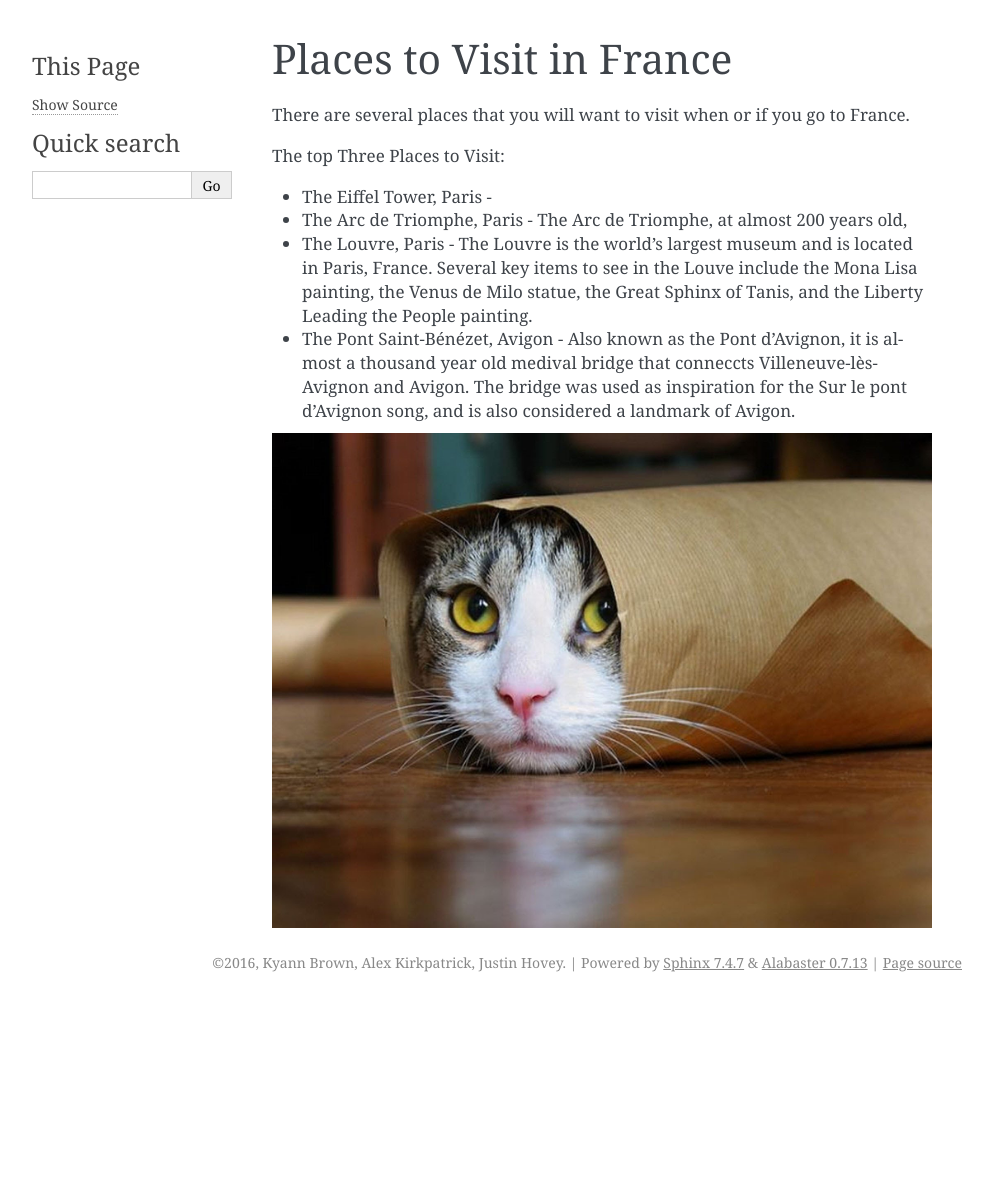
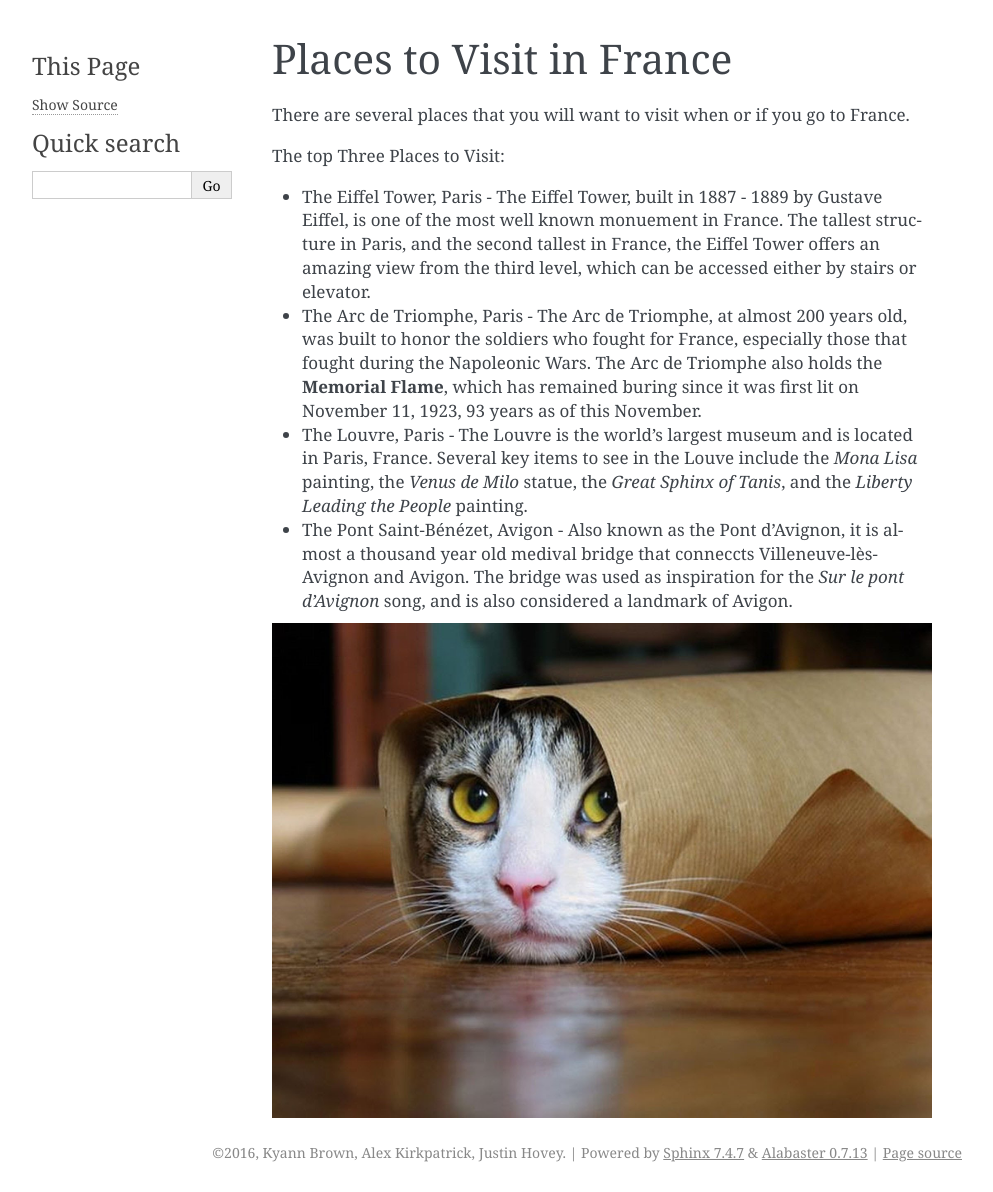
Before and after one commit to brownk96/french_101, a Sphinx documentation site: the page built from source/placeToVisit.rst, in a window 1280 px wide. Shown: the whole page, without its empty margins (148-1141 px from the left). Built offline with Sphinx 7.4.7, drawn with Linux system fonts in a browser that asks for light colours; pages that are not in the unit, such as notebooks, are missing from menus; before the commit the page ends 1002 px from its top, so only the background shows below that.

Commit message:
Added description to Eiffel Tower and Arc de Triomphe

```diff
--- a/source/placeToVisit.rst
+++ b/source/placeToVisit.rst
@@ -5,18 +5,25 @@ There are several places that you will want to visit when or if you go to France
 
 The top Three Places to Visit:
 
-* The Eiffel Tower, Paris -
+* The Eiffel Tower, Paris - The Eiffel Tower, built in 1887 - 1889 by Gustave Eiffel,
+  is one of the most well known monuement in France. The tallest structure in Paris,
+  and the second tallest in France, the Eiffel Tower offers an amazing view from
+  the third level, which can be accessed either by stairs or elevator.
 
-* The Arc de Triomphe, Paris - The Arc de Triomphe, at almost 200 years old,
+* The Arc de Triomphe, Paris - The Arc de Triomphe, at almost 200 years old, was
+  built to honor the soldiers who fought for France, especially those that fought
+  during the Napoleonic Wars. The Arc de Triomphe also holds the **Memorial Flame**, which
+  has remained buring since it was first lit on November 11, 1923, 93 years as of
+  this November.
 
 * The Louvre, Paris - The Louvre is the world's largest museum and is located in
-  Paris, France. Several key items to see in the Louve include the Mona Lisa painting, the Venus
-  de Milo statue, the Great Sphinx of Tanis, and the Liberty Leading the People
-  painting.
+  Paris, France. Several key items to see in the Louve include the *Mona Lisa* painting,
+  the *Venus de Milo* statue, the *Great Sphinx of Tanis*, and the *Liberty Leading
+  the People* painting.
 
 * The Pont Saint-Bénézet, Avigon - Also known as the Pont d'Avignon, it is almost
   a thousand year old medival bridge that conneccts Villeneuve-lès-Avignon and Avigon.
-  The bridge was used as inspiration for the Sur le pont d'Avignon song, and is also
+  The bridge was used as inspiration for the *Sur le pont d'Avignon* song, and is also
   considered a landmark of Avigon.
 
 .. image:: cat.jpg
```
